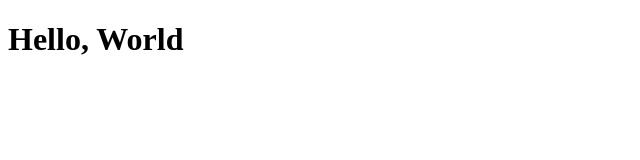
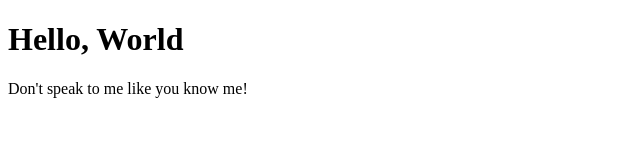
Before and after one commit to pm-playground/landing_page, a plain HTML site: page index.html in a window 1280 px wide. Shown: the whole page, without its empty margins (0-640 px from the left). Drawn offline with Linux system fonts and the light colour scheme.

Commit message:
Add paragraph to the HTML and ammend this message

```diff
--- a/index.html
+++ b/index.html
@@ -8,5 +8,6 @@
 </head>
 <body>
   <h1>Hello, World</h1>
+  <p>Don't speak to me like you know me!</p>
 </body>
 </html>
```
